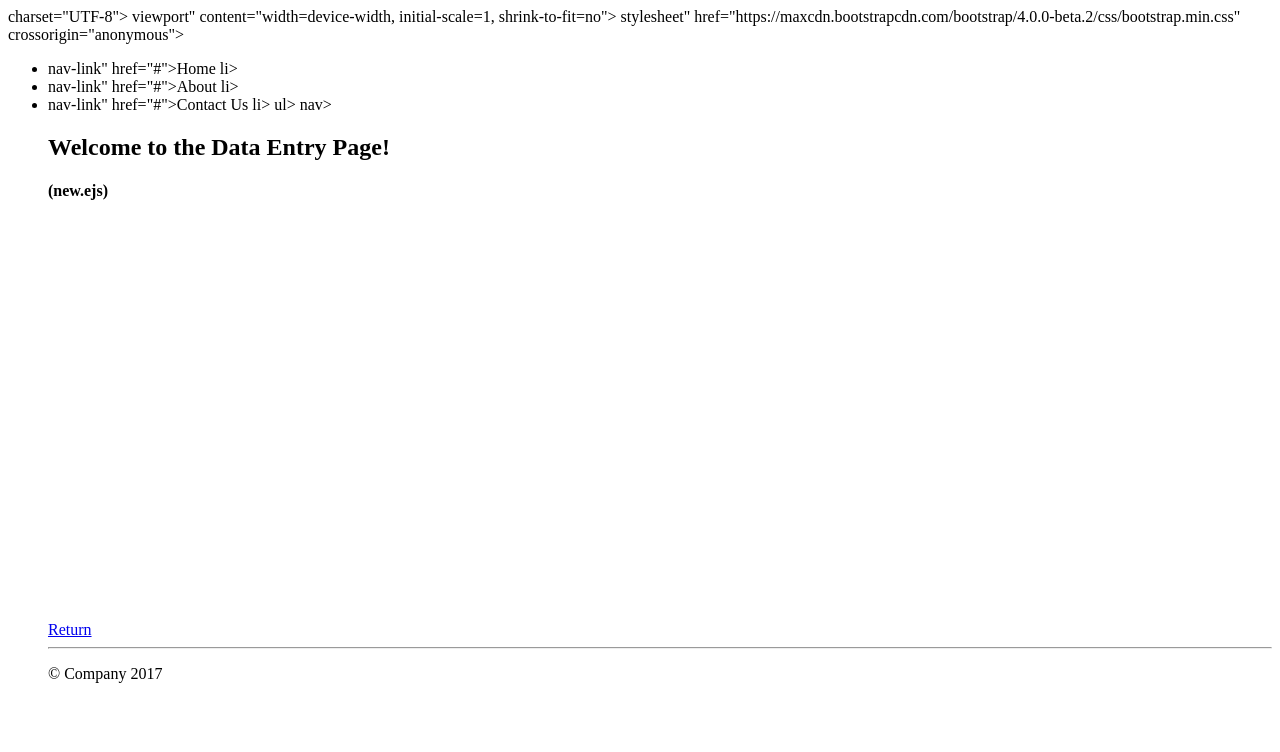
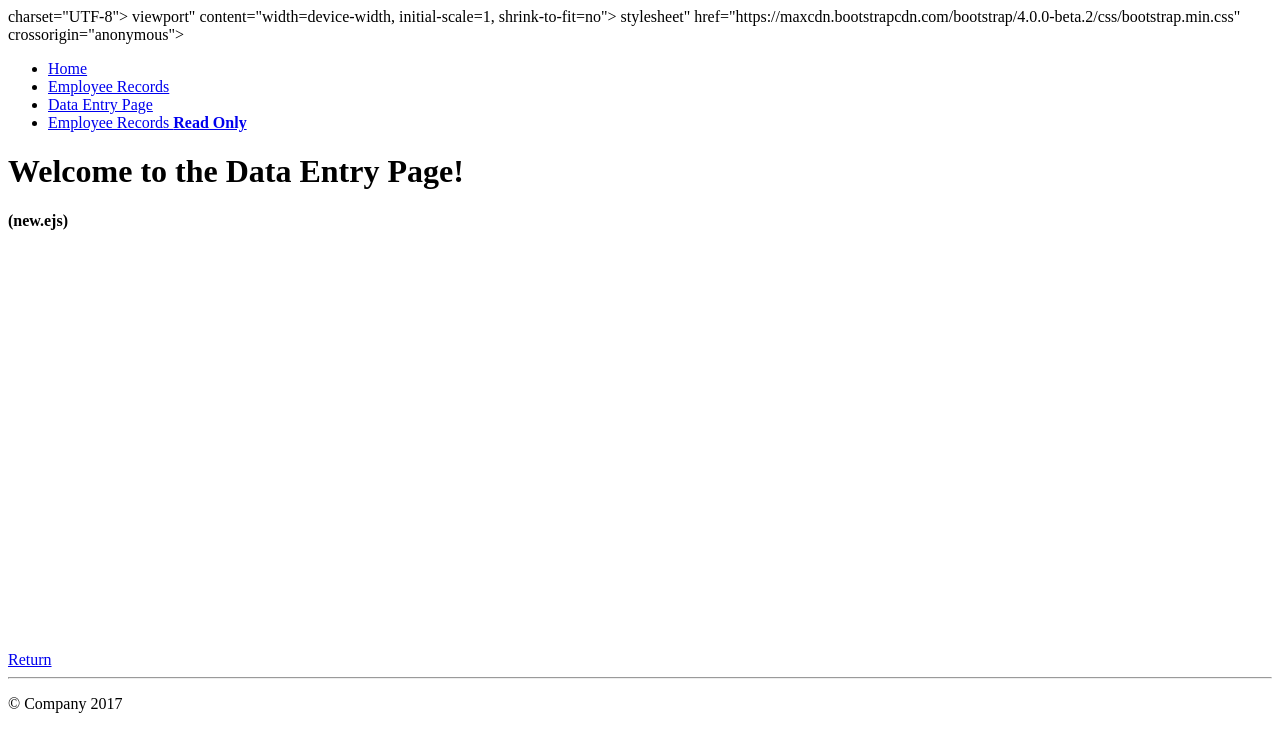
Before and after one commit to skerrey/web-340, a Node server app: template ems/views/new.ejs in a window 1280 px wide. Shown: the top 752 px of the page. Run offline with Node 20, Linux system fonts and the light colour scheme; the template is opened without the code that fills it, so the values that code supplies are empty; some libraries are stand-ins or nearby versions.

Commit message:
Update navbar.ejs

```diff
--- a/ems/views/navbar.ejs
+++ b/ems/views/navbar.ejs
@@ -15,13 +15,26 @@
 <nav class="navbar navbar-expand-sm bg-dark navbar-dark">
     <ul class="navbar-nav">
         <li class="nav-item active">
-            nav-link" href="#">Home
-        li>
+            <a href="./" class="nav-link">
+                Home
+            </a>
+        </li>
+
         <li class="nav-item">
-            nav-link" href="#">About
-        li>
+            <a href="/list" class="nav-link">
+                Employee Records
+            </a>
+        </li>
         <li class="nav-item">
-            nav-link" href="#">Contact Us
-        li>
-    ul>
-nav>
+            <a href="/new" class="nav-link">
+                Data Entry Page
+            </a>
+        </li>
+        <li class="nav-item">
+            <a href="/view" class="nav-link">
+                Employee Records <strong>Read Only</strong>
+            </a>
+        </li>
+
+    </ul>
+</nav>
```
